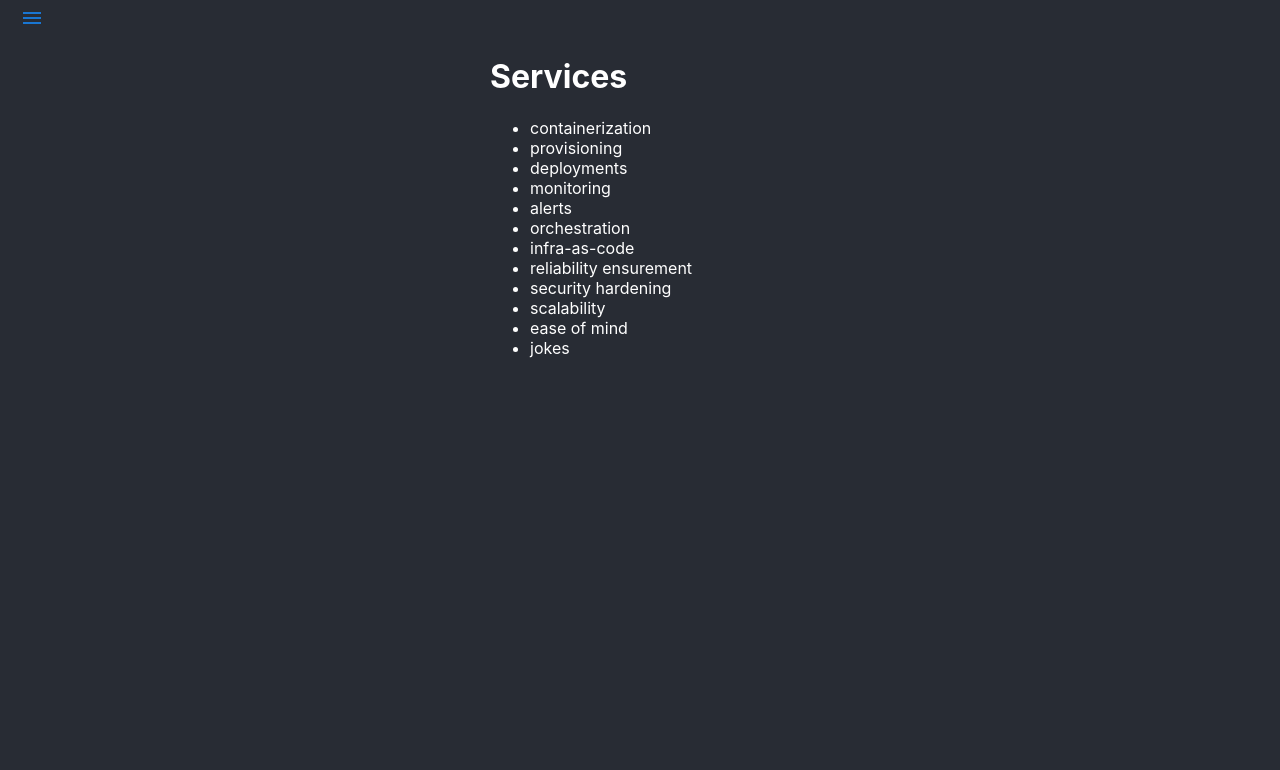
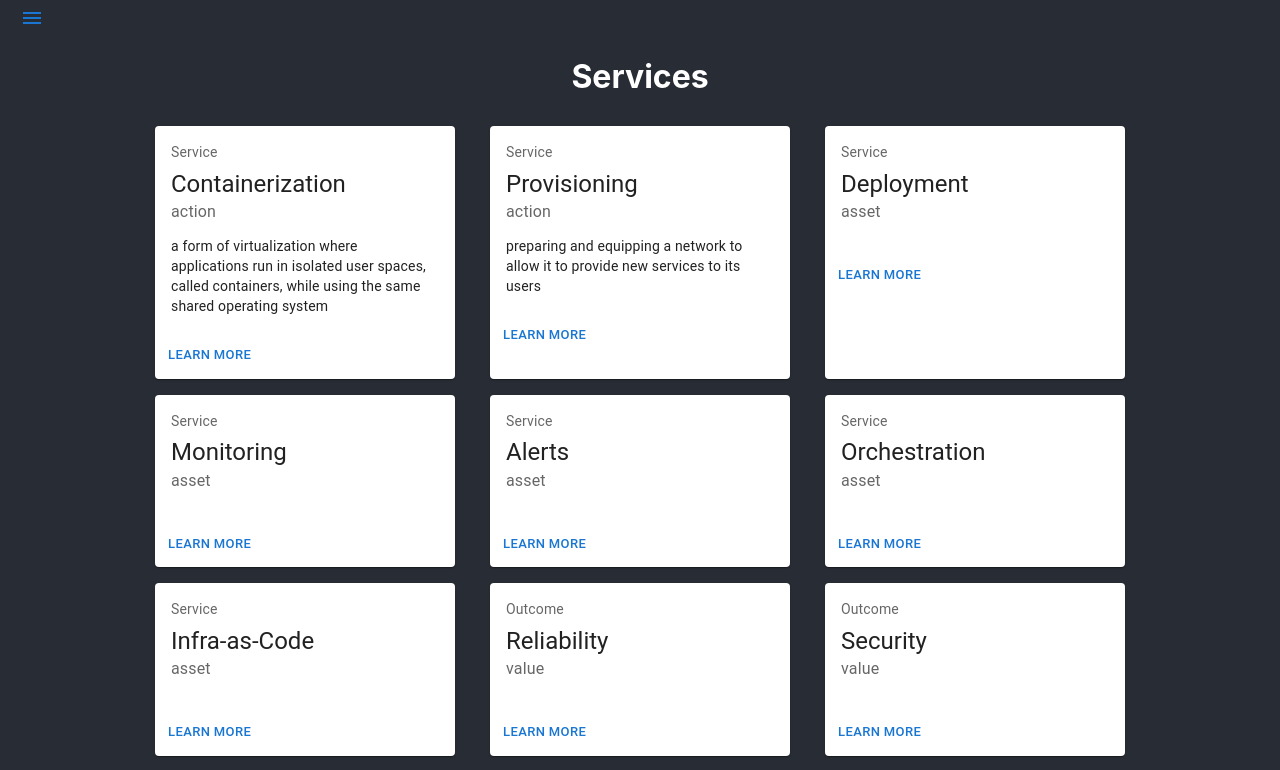
Before and after one commit to fractalstrategies/get-k8s, a React (Create React App) app: page /services in a window 1280 px wide. Shown: the top 770 px of the page. Built offline with nearby package versions, Linux system fonts and the light colour scheme.

Commit message:
update services display

```diff
--- a/src/App.js
+++ b/src/App.js
@@ -14,7 +14,7 @@ export default function App() {
 
   return (
     <div className="App" style={{
-      height: '100vh',
+      minHeight: '100vh',
       backgroundColor: '#282c34',
       color: 'white',
       textAlign: 'center',
--- /dev/null
+++ b/src/components/card.js
@@ -0,0 +1,32 @@
+import * as React from 'react';
+import Card from '@mui/material/Card';
+import CardActions from '@mui/material/CardActions';
+import CardContent from '@mui/material/CardContent';
+import Button from '@mui/material/Button';
+import Typography from '@mui/material/Typography';
+
+
+
+export default function BasicCard(props) {
+  return (
+    <Card sx={{ width: 300, margin: 1, textAlign: 'left' }}>
+      <CardContent>
+        <Typography sx={{ fontSize: 14 }} color="text.secondary" gutterBottom>
+          {props.text1}
+        </Typography>
+        <Typography variant="h5" component="div">
+          {props.text2}
+        </Typography>
+        <Typography sx={{ mb: 1.5 }} color="text.secondary">
+          {props.text3}
+        </Typography>
+        <Typography variant="body2">
+          {props.text4}
+        </Typography>
+      </CardContent>
+      <CardActions>
+        <Button size="small">Learn More</Button>
+      </CardActions>
+    </Card>
+  );
+}
--- a/src/pages/services.js
+++ b/src/pages/services.js
@@ -1,21 +1,25 @@
+import BasicCard from "../components/card"
+
 export default function Services(props) {
   return (
-    <div style={{ width: 300, margin: 'auto', textAlign: 'left' }}>
+    <div>
       <h1>Services</h1>
-      <ul>
-        <li>containerization</li>
-        <li>provisioning</li>
-        <li>deployments</li>
-        <li>monitoring</li>
-        <li>alerts</li>
-        <li>orchestration</li>
-        <li>infra-as-code</li>
-        <li>reliability ensurement</li>
-        <li>security hardening</li>
-        <li>scalability</li>
-        <li>ease of mind</li>
-        <li>jokes</li>
-      </ul>
+
+      <div style={{ width: '80%', margin: 'auto', display: 'flex', flexDirection: 'row', justifyContent: 'space-evenly', flexWrap: 'wrap' }}>
+        <BasicCard text1='Service' text2='Containerization' text3='action' text4='a form of virtualization where applications run in isolated user spaces, called containers, while using the same shared operating system' />
+        <BasicCard text1='Service' text2='Provisioning' text3='action' text4='preparing and equipping a network to allow it to provide new services to its users' />
+        <BasicCard text1='Service' text2='Deployment' text3='asset' text4='' />
+        <BasicCard text1='Service' text2='Monitoring' text3='asset' text4='' />
+        <BasicCard text1='Service' text2='Alerts' text3='asset' text4='' />
+        <BasicCard text1='Service' text2='Orchestration' text3='asset' text4='' />
+        <BasicCard text1='Service' text2='Infra-as-Code' text3='asset' text4='' />
+        <BasicCard text1='Outcome' text2='Reliability' text3='value' text4='' />
+        <BasicCard text1='Outcome' text2='Security' text3='value' text4='' />
+        <BasicCard text1='Outcome' text2='Ease of mind' text3='value' text4='' />
+        <BasicCard text1='Capability' text2='Scalability' text3='feature' text4='' />
+        <BasicCard text1='Service' text2='Jokes' text3='rare item' text4='' />
+      </div>
+
     </div>
   )
 }
--- a/src/pages/todo.js
+++ b/src/pages/todo.js
@@ -4,6 +4,7 @@ export default function ToDo(props) {
       <h1>To Do</h1>
       <ol>
         <li>add calculator detail</li>
+        <li>services definitions</li>
         <li>better styles</li>
         <li>nopage design</li>
       </ol>
```
